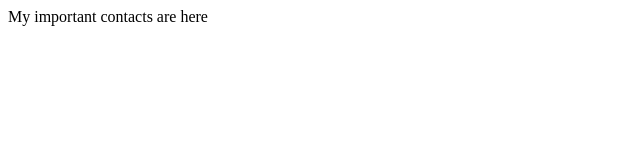
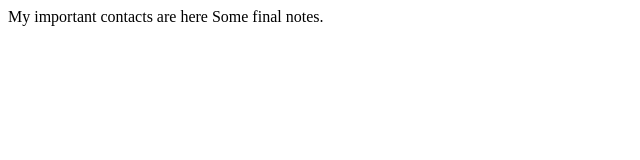
Before and after one commit to akher/com.bread2.demo, a plain HTML site: page WebContent/contacts.html in a window 1280 px wide. Shown: the whole page, without its empty margins (0-640 px from the left). Drawn offline with Linux system fonts and the light colour scheme.

Commit message:
Added final notes

```diff
--- a/WebContent/contacts.html
+++ b/WebContent/contacts.html
@@ -6,5 +6,6 @@
 </head>
 <body>
 My important contacts are here
+Some final notes.
 </body>
 </html>
```
